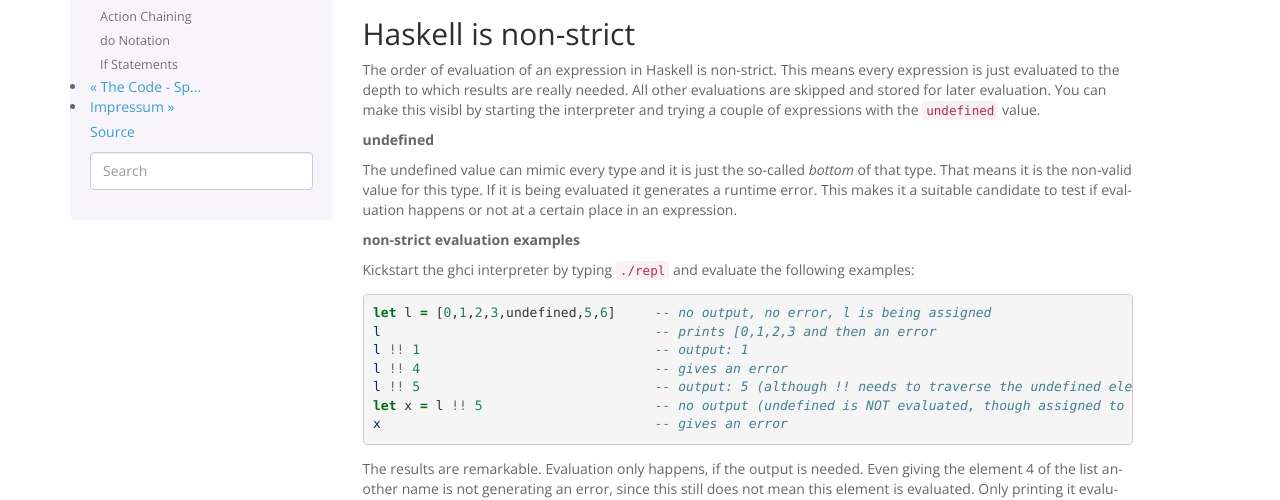
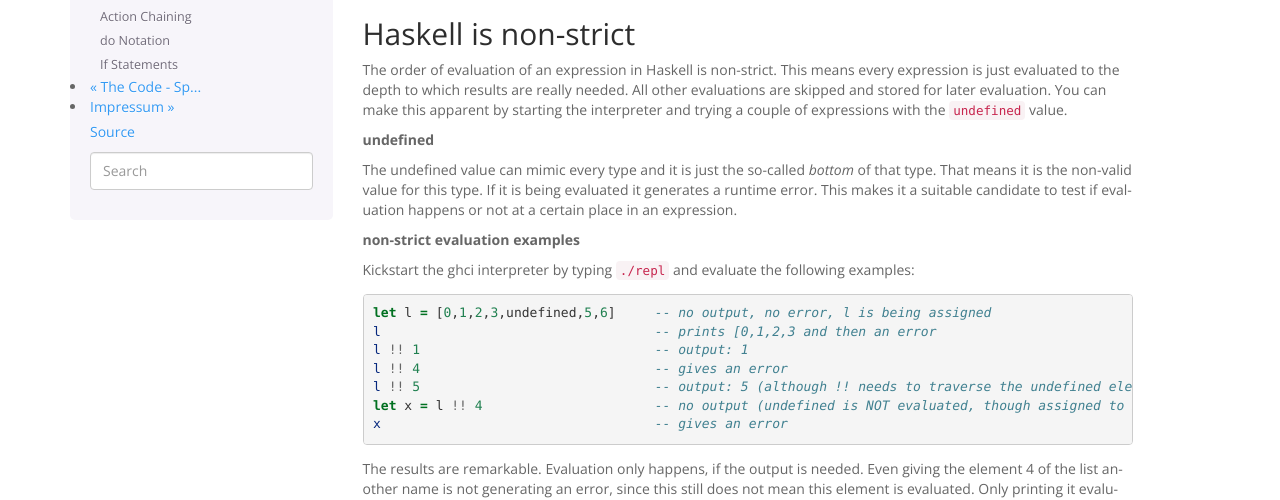
Before and after one commit to urs-of-the-backwoods/HG3D-Create-A-Game, a Sphinx documentation site: the page built from source/Actions.rst, in a window 1280 px wide and 900 px high. Shown: the part 173-673 px from the top of the window. Built offline with Sphinx 7.4.7, drawn with Linux system fonts in a browser that asks for light colours; some of the changed text lies outside the part shown.

```diff
--- a/source/Actions.rst
+++ b/source/Actions.rst
@@ -6,7 +6,7 @@ This short page should get everybody started on actions and do notation, since t
 Haskell is non-strict
 ---------------------
 
-The order of evaluation of an expression in Haskell is non-strict. This means every expression is just evaluated to the depth to which results are really needed. All other evaluations are skipped and stored for later evaluation. You can make this visibl by starting the interpreter and trying a couple of expressions with the ``undefined`` value.
+The order of evaluation of an expression in Haskell is non-strict. This means every expression is just evaluated to the depth to which results are really needed. All other evaluations are skipped and stored for later evaluation. You can make this apparent by starting the interpreter and trying a couple of expressions with the ``undefined`` value.
 
 **undefined**
 
@@ -23,7 +23,7 @@ Kickstart the ghci interpreter by typing ``./repl`` and evaluate the following e
 	l !! 1                              -- output: 1
 	l !! 4                              -- gives an error
 	l !! 5                              -- output: 5 (although !! needs to traverse the undefined element)
-	let x = l !! 5                      -- no output (undefined is NOT evaluated, though assigned to x)
+	let x = l !! 4                      -- no output (undefined is NOT evaluated, though assigned to x)
 	x                                   -- gives an error
 
 The results are remarkable. Evaluation only happens, if the output is needed. Even giving the element 4 of the list another name is not generating an error, since this still does not mean this element is evaluated. Only printing it evaluates it.
--- a/source/index.rst
+++ b/source/index.rst
@@ -45,6 +45,9 @@ If you encounter any issues please send me an e-mail, so I can correct it: uotbw
 
 News
 ----
+- July, 19th - detected that Mac version has serious issues, new version is work in progress
+- July - fixed memleak, updated CreateProject, please do: "aio update Run", "aio update CreateProject" (if no alias set, use full urls)
+- June, 28th - fixed Mac platform build, (missing symlink in engine), please do: "aio update Run" (if no alias set, use full url)
 - 7th June 2016 - fixed regression on aio Windows, please do: "aio update Lua", "aio update Stack" (if no alias set, use full url)
 - June 2016 - fixed "CreateProject" on Windows, please do: "aio update CreateProject" (if no alias set, use full url)
 - May 2016 - fixed Mouse bug (Windows, Linux), 100%CPU bug (Linux), please do: "aio update Run" (if no alias set, use full url)
```
Also changed, not shown: other parts of source/Actions.rst (+1 -1 lines).
